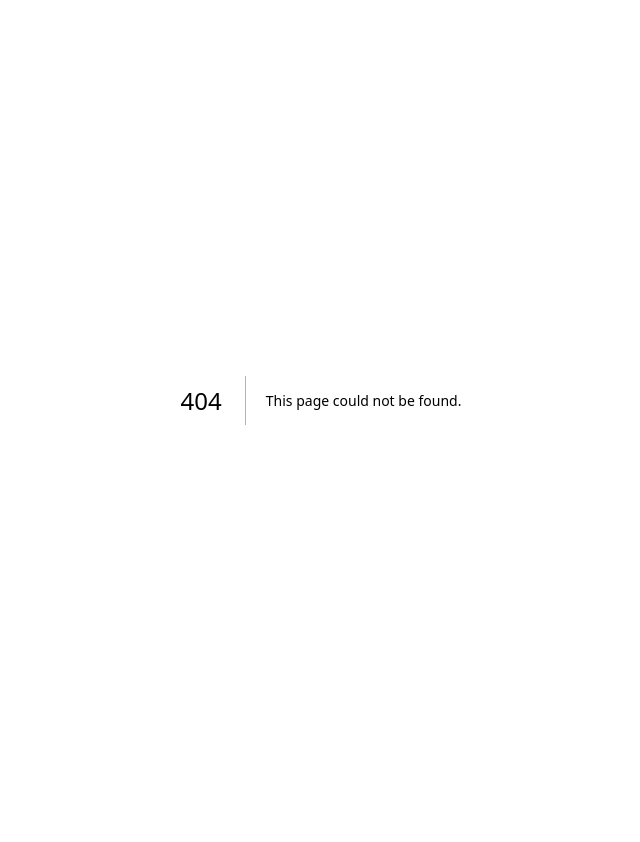
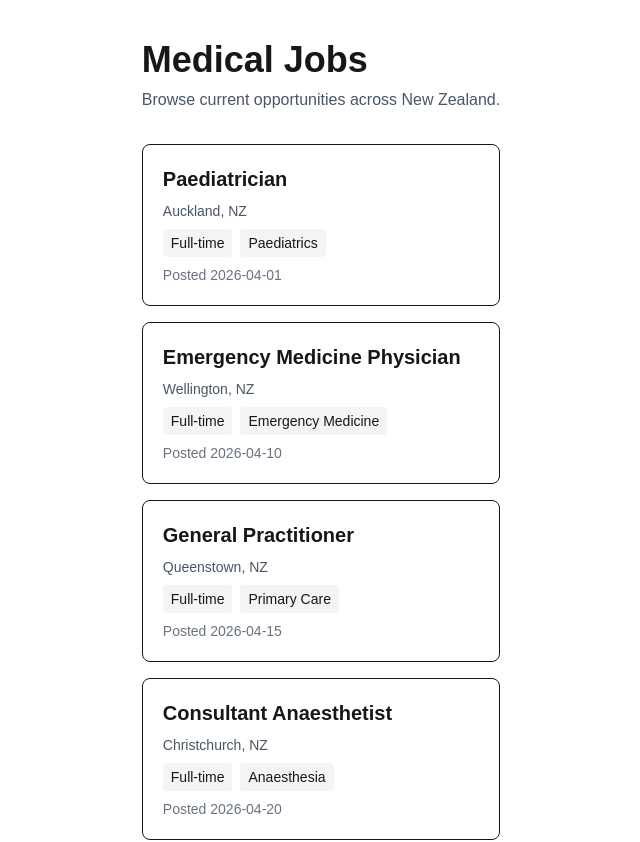
Before and after one commit to ShirleyAR0826/Medenterprises-Job-Board, a Next.js app: page /jobs in a window 1280 px wide. Before the commit this address had no page. Shown: the top 842 px of the page, without its empty margins (319-959 px from the left). Before the commit the page ends 800 px from the top, so only its background shows below. Built offline with nearby package versions, Linux system fonts and the light colour scheme.

Commit message:
feat: implement job listings page and reusable job cards

```diff
--- /dev/null
+++ b/app/jobs/page.tsx
@@ -0,0 +1,43 @@
+import { getJobs } from '@/lib/jobs/jobs.service'
+import JobCard from '@/components/JobCard'
+
+type Props = {
+  searchParams: Promise<{
+    department?: string
+    type?: string
+  }>
+}
+
+export default async function JobsPage({
+  searchParams
+}: Props) {
+  const params = await searchParams
+
+  const jobs = await getJobs({
+    department: params.department,
+    type: params.type
+  })
+
+  return (
+    <main className="mx-auto max-w-5xl px-6 py-10">
+      <div className="mb-8">
+        <h1 className="text-4xl font-bold">
+          Medical Jobs
+        </h1>
+
+        <p className="mt-2 text-gray-600">
+          Browse current opportunities across New Zealand.
+        </p>
+      </div>
+
+      <div className="grid gap-4">
+        {jobs.map((job) => (
+          <JobCard
+            key={job.id}
+            job={job}
+          />
+        ))}
+      </div>
+    </main>
+  )
+}
--- a/app/page.tsx
+++ b/app/page.tsx
@@ -1,11 +1,14 @@
-import { getJobs } from '@/lib/jobs/jobs.service'
+import Link from 'next/link'
 
-export default async function Home() {
-  const jobs = await getJobs()
-
+export default function Home() {
   return (
-    <main>
-      <h1>{jobs.length} jobs loaded</h1>
+    <main className="flex min-h-screen items-center justify-center">
+      <Link
+        href="/jobs"
+        className="rounded bg-black px-5 py-3 text-white"
+      >
+        View Jobs
+      </Link>
     </main>
   )
 }
--- /dev/null
+++ b/components/JobCard.tsx
@@ -0,0 +1,39 @@
+import Link from 'next/link'
+import { Job } from '@/lib/jobs/jobs.types'
+
+type Props = {
+  job: Job
+}
+
+export default function JobCard({ job }: Props) {
+  return (
+    <Link
+      href={`/jobs/${job.slug}`}
+      className="block rounded-lg border p-5 transition hover:shadow-md"
+    >
+      <div className="space-y-2">
+        <h2 className="text-xl font-semibold">
+          {job.title}
+        </h2>
+
+        <div className="text-sm text-gray-600">
+          {job.location}
+        </div>
+
+        <div className="flex flex-wrap gap-2 text-sm">
+          <span className="rounded bg-gray-100 px-2 py-1">
+            {job.type}
+          </span>
+
+          <span className="rounded bg-gray-100 px-2 py-1">
+            {job.department}
+          </span>
+        </div>
+
+        <div className="text-sm text-gray-500">
+          Posted {job.postedDate}
+        </div>
+      </div>
+    </Link>
+  )
+}
```
